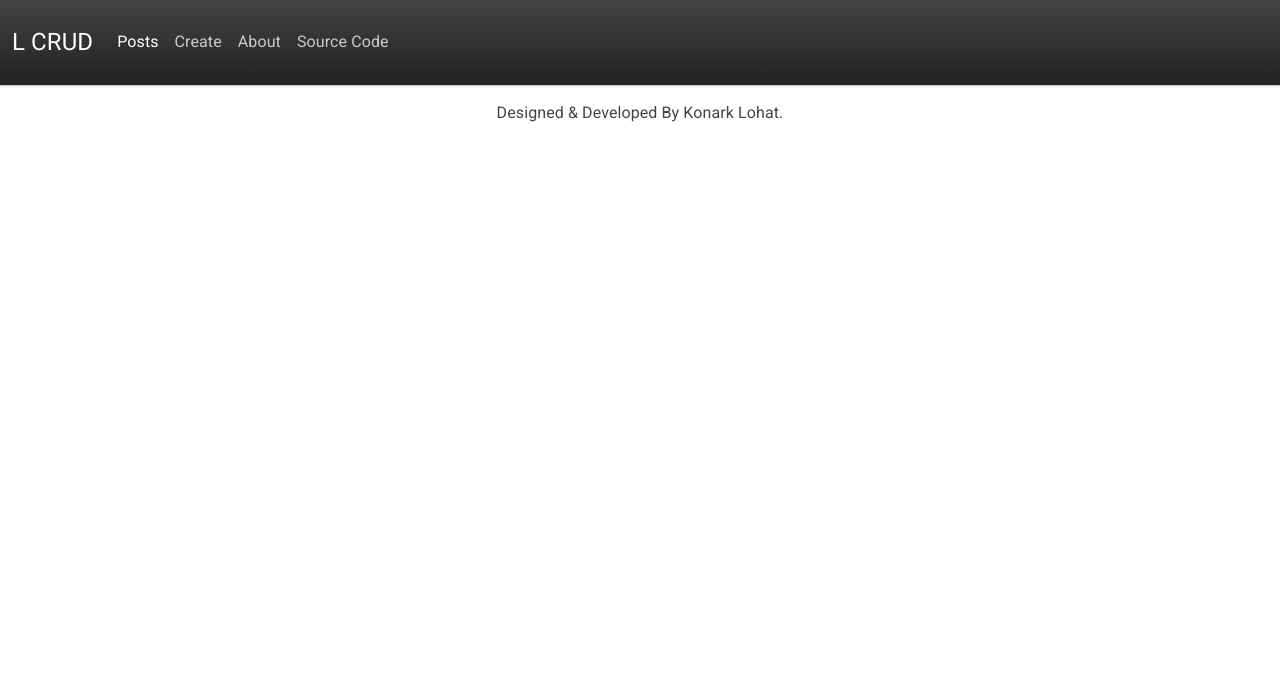
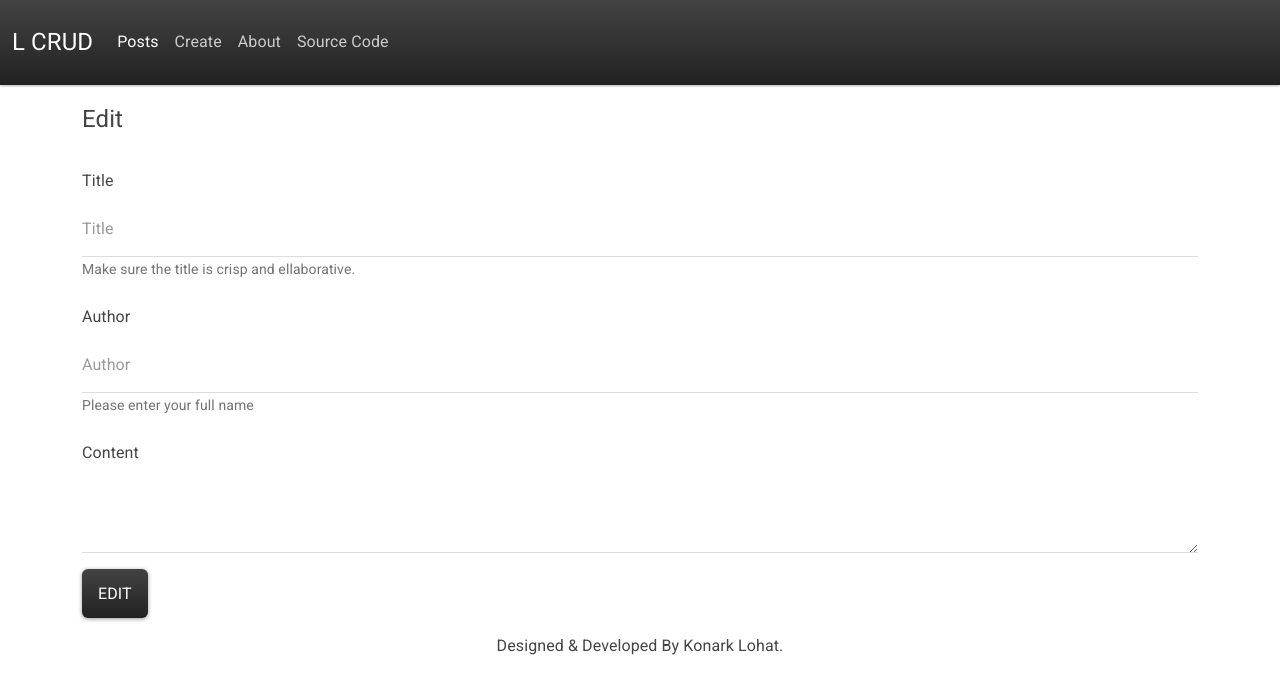
Before and after one commit to TNP-GNDEC-2022/Laravel-React-Crud, a React (Create React App) app: page /edit/1 in a window 1280 px wide. Shown: the top 694 px of the page. Built offline with nearby package versions, Linux system fonts and the light colour scheme; no server answers.

Commit message:
CRUD initiated

```diff
--- a/package.json
+++ b/package.json
@@ -2,6 +2,7 @@
   "name": "client",
   "version": "0.1.0",
   "private": true,
+  "proxy": "https://laravel-crud-practice.herokuapp.com",
   "dependencies": {
     "@testing-library/jest-dom": "^5.11.4",
     "@testing-library/react": "^11.1.0",
--- a/src/App.js
+++ b/src/App.js
@@ -17,7 +17,7 @@ function App() {
           <Switch>
             <Route path="/" exact component={Posts} />
             <Route path="/create" exact component={CreatePost} />
-            <Route path="/edit" exact component={EditPost} />
+            <Route path="/edit/:postId" exact component={EditPost} />
             <Route path="/about" exact component={About} />
           </Switch>
           <Footer />
--- a/src/components/CreatePost.js
+++ b/src/components/CreatePost.js
@@ -1,21 +1,47 @@
-const CreatePost = () => {
+import { useState } from "react";
+import axios from "axios";
+
+const CreatePost = ({ history }) => {
+  const [title, setTitle] = useState("");
+  const [author, setAuthor] = useState("");
+  const [content, setContent] = useState("");
+
+  const handleSubmit = async (e) => {
+    e.preventDefault();
+    const res = await axios.post("/post", { title, author, content });
+    setTitle("");
+    setAuthor("");
+    setContent("");
+    if (res.status === 200) {
+      history.push("/")
+    }
+    console.log(res);
+  }
+
   return (
     <div>
-      <form>
+      <form onSubmit={handleSubmit}>
         <legend>Create a new post</legend>
         <div className="form-group">
           <label htmlFor="title" className="form-label mt-4">Title</label>
-          <input type="text" className="form-control" placeholder="Title" />
+          <input type="text" value={title} onChange={(e) => setTitle(e.target.value)} className="form-control" placeholder="Title" />
           <small className="form-text text-muted">Make sure the title is crisp and ellaborative.</small>
         </div>
         <div className="form-group">
           <label htmlFor="author" className="form-label mt-4">Author</label>
-          <input type="text" className="form-control" placeholder="Author" />
+          <input type="text" value={author} onChange={(e) => setAuthor(e.target.value)} className="form-control" placeholder="Author" />
           <small className="form-text text-muted">Please enter your full name</small>
         </div>
         <div className="form-group">
           <label htmlFor="exampleTextarea" className="form-label mt-4">Content</label>
-          <textarea className="form-control" ows="3" spellCheck="false"></textarea>
+          <textarea value={content} onChange={(e) => setContent(e.target.value)} className="form-control" ows="3" spellCheck="false" />
+        </div>
+        <div className="form-group">
+          <input
+            type="submit"
+            className="mt-3 btn btn-dark"
+            value="Create"
+          />
         </div>
       </form>
     </div>
--- a/src/components/EditPost.js
+++ b/src/components/EditPost.js
@@ -1,21 +1,60 @@
-const EditPost = () => {
+import { useEffect, useState } from "react";
+import axios from "axios";
+
+const EditPost = ({ history, match }) => {
+  const id = match.params.postId;
+  console.log(id);
+
+  const [title, setTitle] = useState("");
+  const [author, setAuthor] = useState("");
+  const [content, setContent] = useState("");
+
+  const handleSubmit = async (e) => {
+    e.preventDefault();
+    const res = await axios.patch(`/post/${id}`, { title, author, content })
+    if (res.status === 200) {
+      history.push("/");
+    }
+  };
+
+  const editPost = async () => {
+    const { data } = await axios.get(`/post/${id}/edit`);
+    console.log(data);
+    setTitle(data.post.title);
+    setAuthor(data.post.author);
+    setContent(data.post.content);
+    console.log(title);
+  }
+
+  useEffect(() => {
+    editPost();
+  // eslint-disable-next-line react-hooks/exhaustive-deps
+  }, []);
+
   return (
     <div>
-      <form>
-        <legend>Edit - Post Title</legend>
+      <form onSubmit={handleSubmit}>
+        <legend>Edit</legend>
         <div className="form-group">
           <label htmlFor="title" className="form-label mt-4">Title</label>
-          <input type="text" className="form-control" placeholder="Title" />
+          <input value={title} onChange={(e) => setTitle(e.target.value)} type="text" className="form-control" placeholder="Title" />
           <small className="form-text text-muted">Make sure the title is crisp and ellaborative.</small>
         </div>
         <div className="form-group">
           <label htmlFor="author" className="form-label mt-4">Author</label>
-          <input type="text" className="form-control" placeholder="Author" />
+          <input value={author} onChange={(e) => setAuthor(e.target.value)} type="text" className="form-control" placeholder="Author" />
           <small className="form-text text-muted">Please enter your full name</small>
         </div>
         <div className="form-group">
           <label htmlFor="exampleTextarea" className="form-label mt-4">Content</label>
-          <textarea className="form-control" ows="3" spellCheck="false"></textarea>
+          <textarea value={content} onChange={(e) => setContent(e.target.value)} className="form-control" ows="3" spellCheck="false"></textarea>
+        </div>
+        <div className="form-group">
+          <input
+            type="submit"
+            className="mt-3 btn btn-dark"
+            value="Edit"
+          />
         </div>
       </form>
     </div>
--- a/src/components/Post.js
+++ b/src/components/Post.js
@@ -1,14 +1,14 @@
 import { Link } from "react-router-dom"
 
-const Post = () => {
+const Post = ({ post, deletePost }) => {
   return (
     <div className="card text-white bg-dark mb-3">
-      <div className="card-header">Author</div>
+      <div className="card-header">{post.author}</div>
       <div className="card-body">
-        <h4 className="card-title">Title</h4>
-        <p className="card-text">Content - Lorem ipsum dolor sit amet, consectetur adipiscing elit. Mauris tincidunt volutpat mi id ornare. Nullam rutrum ligula quis ultrices tincidunt. Etiam volutpat sapien a tellus egestas, fringilla egestas sem luctus. Phasellus posuere odio dolor, sed elementum velit viverra et. Ut nec mauris ut lectus suscipit tempus facilisis ac felis. Etiam tempor rhoncus diam et bibendum. Nam ut suscipit elit. Cras finibus dui vel nunc varius, nec consequat metus elementum. Mauris condimentum convallis est semper pretium. Nam nec imperdiet velit. Duis euismod urna metus, eu consectetur mi convallis sit amet. Morbi ultrices mauris et magna aliquam, ac sollicitudin purus facilisis.</p>
-      <Link to="/edit" type="button" class="btn btn-warning">Edit</Link>
-      <button type="button" class="btn btn-danger mx-3">Delete</button>
+        <h4 className="card-title">{post.title}</h4>
+        <p className="card-text">{post.content}</p>
+        <Link to={`/edit/${post.id}`} type="button" className="btn btn-warning">Edit</Link>
+        <button onClick={() => deletePost(post.id)} type="button" className="btn btn-danger mx-3">Delete</button>
       </div>
     </div>
   )
--- a/src/components/Posts.js
+++ b/src/components/Posts.js
@@ -3,18 +3,31 @@ import axios from "axios";
 import { useEffect, useState } from "react";
 
 const Posts = () => {
-  const [post, setPost] = useState({});
+  const [posts, setPosts] = useState([]);
+
+  const fetchPosts = async () => {
+    const res = await axios.get("/post");
+    if (res.status === 200) {
+      setPosts(res.data.posts);
+    }
+  }
 
   useEffect(() => {
-    axios.get("/post")
+    fetchPosts();
   }, []);
+
+  const deletePost = async (id) => {
+    const res = await axios.delete(`/post/${id}`);
+    if (res.data.status === 200) {
+      fetchPosts();
+    }
+  }
+
   return (
     <>
-      <Post />
-      <Post />
-      <Post />
-      <Post />
-      <Post />
+      {posts.map((post) => (
+        <Post post={post} key={post.id} deletePost={deletePost} />
+      ))}
     </>
   )
 }
```
